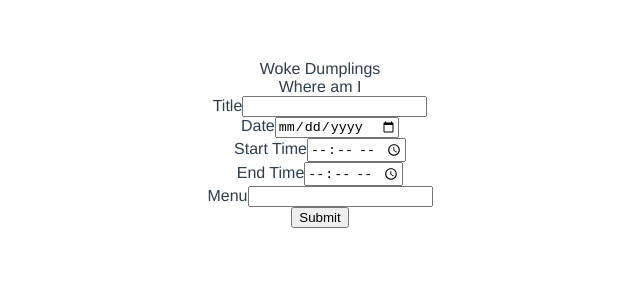
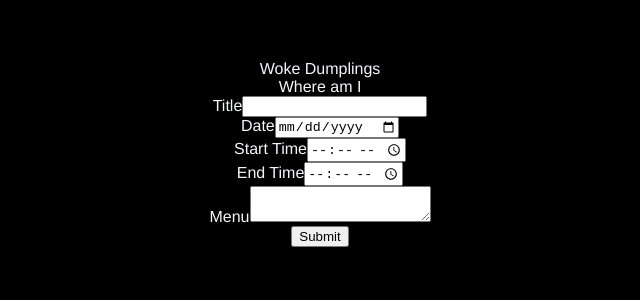
Before and after one commit to DaniiBlack/kaitangata, a Vue app in the folder vue/: page /#/admin in a window 1280 px wide. Shown: the top 300 px of the page, without its empty margins (320-960 px from the left). Built offline with nearby package versions, Linux system fonts and the light colour scheme.

Commit message:
some styling

```diff
--- a/vue/package.json
+++ b/vue/package.json
@@ -9,6 +9,7 @@
   },
   "dependencies": {
     "core-js": "^3.6.5",
+    "moment": "^2.29.1",
     "vue": "^2.6.11",
     "vue-router": "^3.5.1"
   },
--- a/vue/src/App.vue
+++ b/vue/src/App.vue
@@ -18,7 +18,10 @@ export default {
   -webkit-font-smoothing: antialiased;
   -moz-osx-font-smoothing: grayscale;
   text-align: center;
-  color: #2c3e50;
+  color: #f4f6f8;
   margin-top: 60px;
 }
+body {
+    background-color: black;
+}
 </style>
--- a/vue/src/components/Admin.vue
+++ b/vue/src/components/Admin.vue
@@ -26,7 +26,7 @@
 
       <div class="field">
         <label class="label">Menu</label>
-        <input v-model="formInput.menu" type="text" class="input" name="menu">
+        <textarea v-model="formInput.menu" type="text" class="input" name="menu"></textarea>
       </div>
 
       <!-- submit button -->
--- a/vue/src/components/Home.vue
+++ b/vue/src/components/Home.vue
@@ -1,15 +1,18 @@
 <template>
   <div class="home">
+    <h1>Kaitangata</h1>
        <li v-for="item in wai" :key="item.title">
+         <div class="divider"></div>
           <p>{{ item.title }}</p>
-          <p>{{ item.date }}</p>
-          <p>Startish: {{ item.startTime }} Endish: {{ item.endTime }}</p>
+          <p>{{ date(item.date) }}</p>
+          <p>Startish: {{ item.startTime }} Leaving: {{ item.endTime }}</p>
           <p>Menu: {{ item.menu }}</p>
       </li>
   </div>
 </template>
 
 <script>
+import Moment from 'moment';
 import {api} from '../config';
 export default {
   name: 'Home',
@@ -19,6 +22,11 @@ export default {
   data() {
     return {
       wai: []
+    }
+  },
+  methods:{
+    date(d){
+      return Moment(d).format("dddd Do MMMM")
     }
   },
   async mounted() {
@@ -35,4 +43,11 @@ export default {
   li {
     list-style-type: none;
   }
+  .divider {
+    height: 1px;
+    width: 57px;
+    background-color: aliceblue;
+    margin: 0 auto;
+  }
+
 </style>
```
Also changed, not shown: 1 other file (tests, documents, lock files or other folders).
